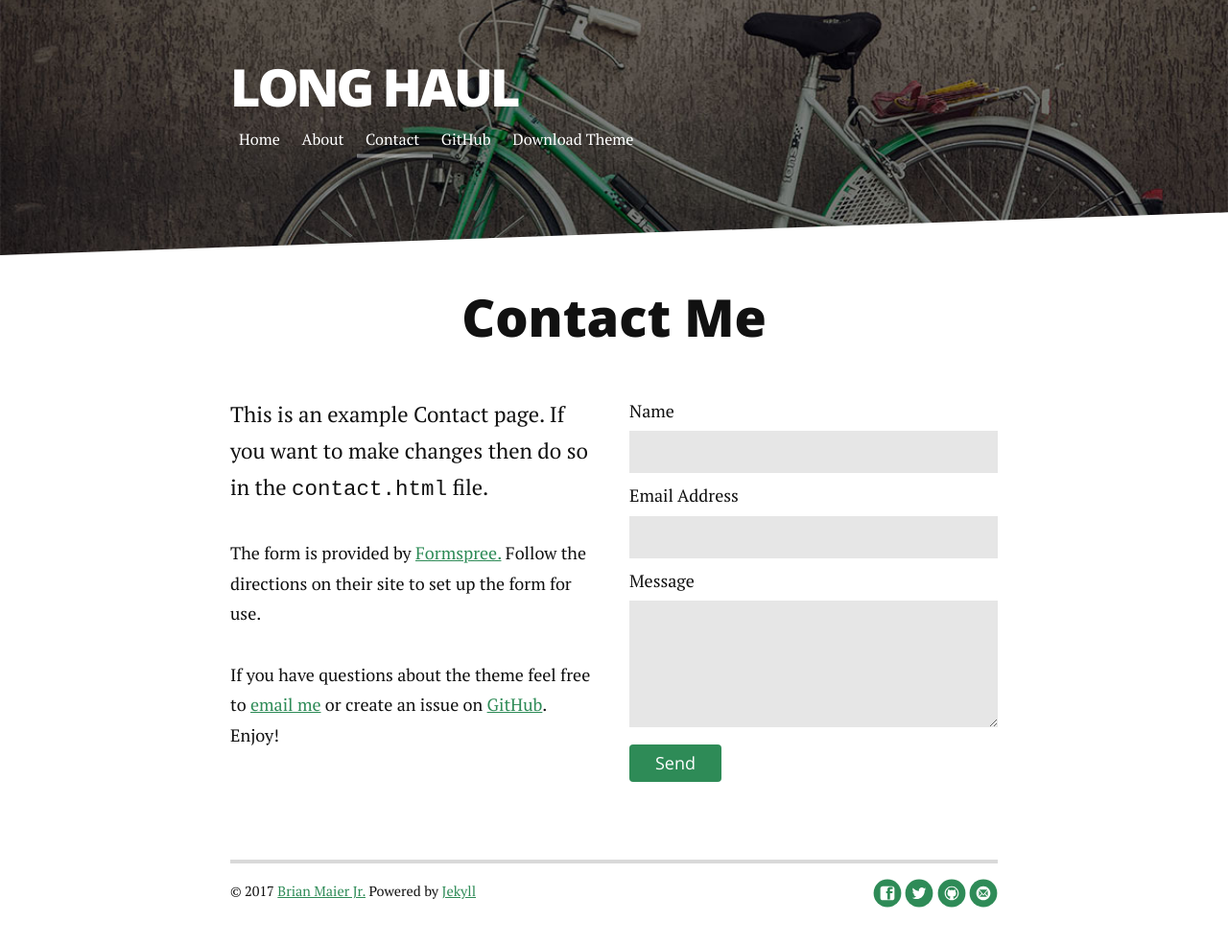
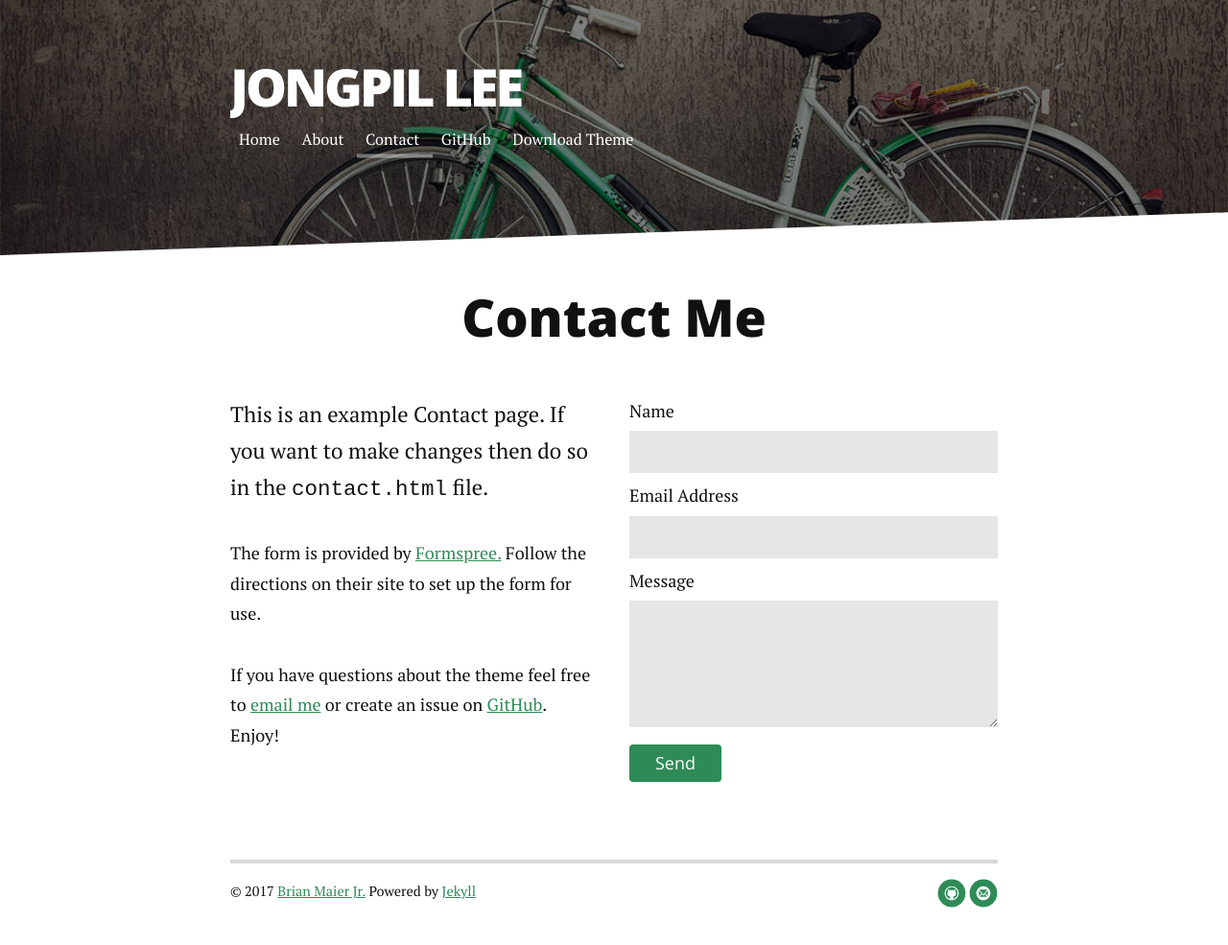
Before and after one commit to jongpillee/jongpillee.github.io, a Jekyll site: the page built from contact.md, in a window 1280 px wide. Shown: the whole page at 96% size. Built offline with Jekyll 4.4.1, drawn with Linux system fonts in a browser that asks for light colours; nearby versions of some CDN libraries; part of the change alters nothing that is shown.

Commit message:
modification

```diff
--- a/_config.yml
+++ b/_config.yml
@@ -1,7 +1,7 @@
-title: Long Haul
-description: Long Form Jekyll theme built with SASS / COMPASS / SUSY
+title: Jongpil Lee
+description: Jongpil Lee
 
-url: http://brianmaierjr.github.com/long-haul
+url: https://jongpillee.github.io/
 baseurl: ""
 paginate_path: "blog/page:num/"
 permalink: blog/:title/
@@ -9,7 +9,7 @@ permalink: blog/:title/
 markdown: kramdown
 highlighter: rouge
 gems: [jekyll-paginate]
-paginate: 5
+paginate: 3
 
 navigation:
  - title: Home
@@ -20,9 +20,9 @@ navigation:
    url: /contact
 
 social:
-   github: brianmaierjr
-   twitter: brianmaierjr
-   facebook: brianmaierjr
-   email: brimaidesigns@gmail.com
+   github: jongpillee
+   #twitter: brianmaierjr
+   #facebook: brianmaierjr
+   email: jongpillee.brian@gmail.com
 
-google_analytics: "UA-58263416-1"
+google_analytics: #"UA-58263416-1"
```
